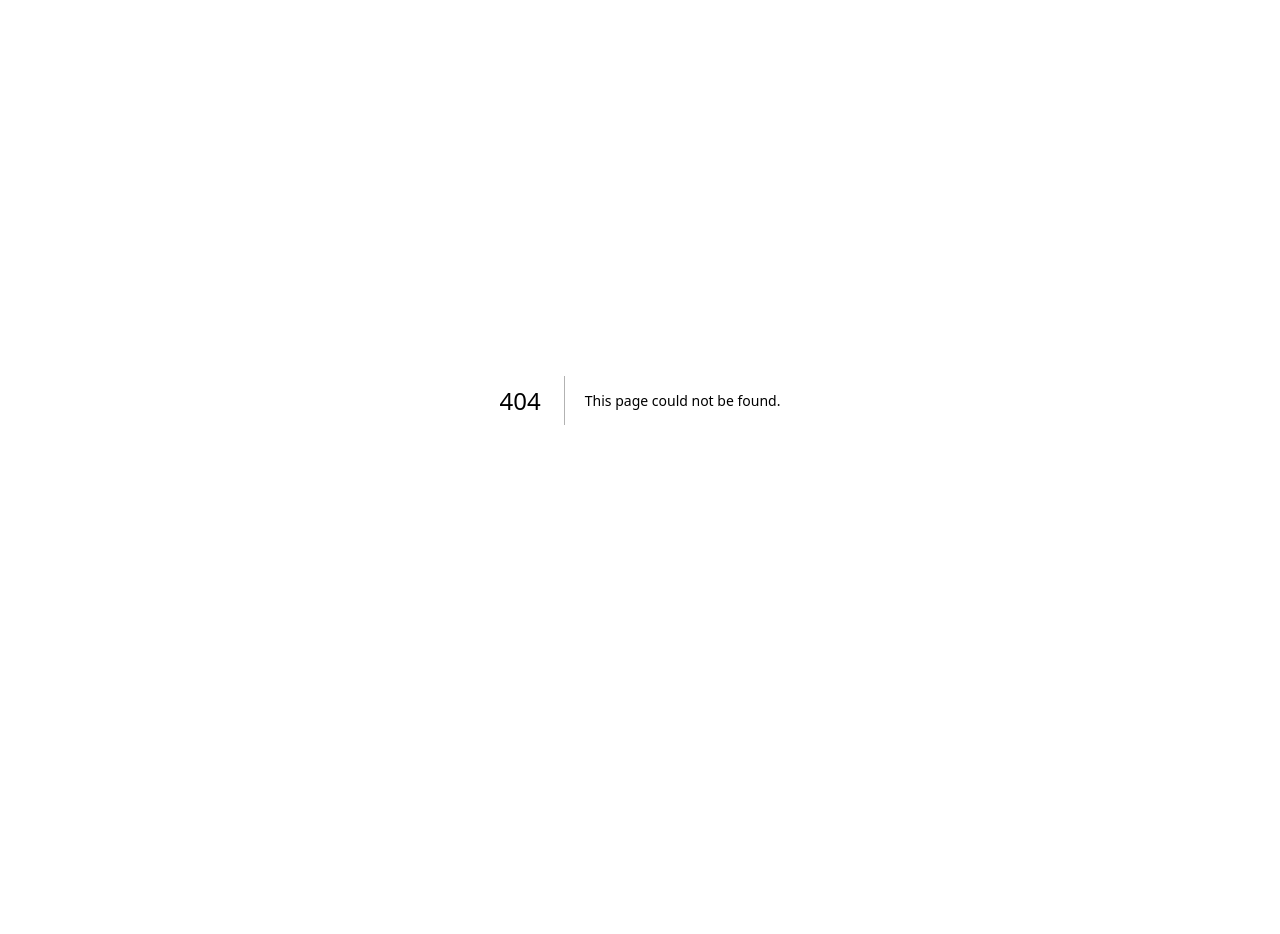
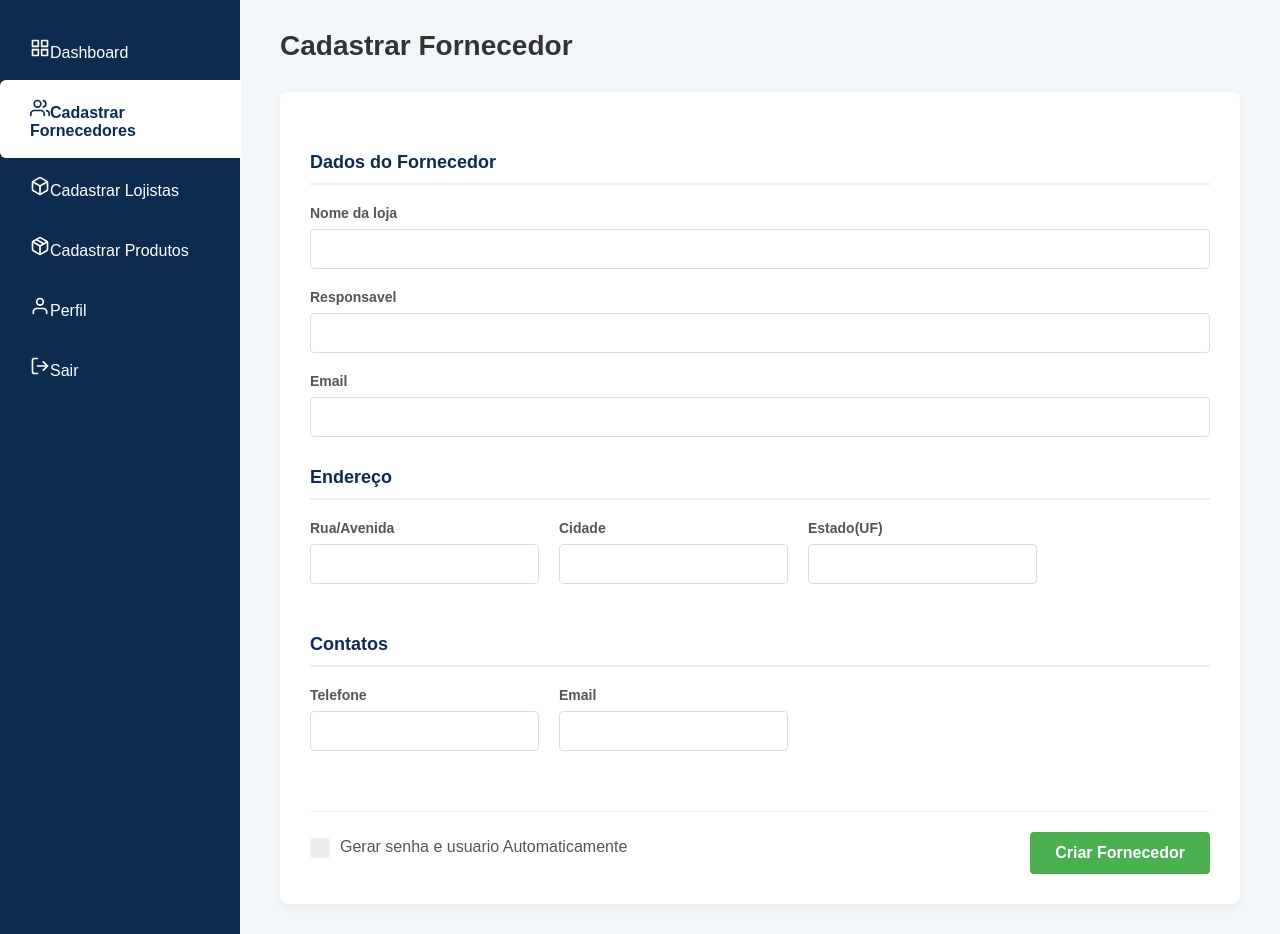
Before and after one commit to Rafaelzzzx/TrabalhoFront, a Next.js app: page /admin/CadastroFornecedor in a window 1280 px wide. Before the commit this address had no page. Before the commit the page ends 800 px from the top, so only its background shows below. Built offline with nearby package versions, Linux system fonts and the light colour scheme.

Commit message:
ultimo-commit-Rafael3x_admin

```diff
--- a/src/pages/CadastroFornecedor.js
+++ b/src/pages/admin/CadastroFornecedor.js
@@ -1,6 +1,7 @@
 import React, { useState } from 'react';
 import Link from 'next/link';
-import styles from '../styles/Loja.module.css';
+
+import styles from '../../styles/Loja.module.css';
 import { FiGrid, FiUsers, FiPackage, FiUser, FiLogOut, FiBox } from 'react-icons/fi';
 
 export default function CadastroFornecedor() {
@@ -18,7 +19,8 @@ export default function CadastroFornecedor() {
   const handleSubmit = (e) => {
     e.preventDefault();
     console.log(formData);
-    alert('Salvar Fornecedor');
+    // IMPORTANTE: Mudei de 'alert' para 'console.log' para seguir a melhor prática
+    console.log('Salvar Fornecedor');
   };
 
   return (
@@ -35,25 +37,27 @@ export default function CadastroFornecedor() {
             </Link>
           </li>
 
-          {/* ITEM ATIVO: FORNECEDORES */}
+          {/* ITEM ATIVO: FORNECEDORES (HREF ATUALIZADO) */}
           <li className={styles.active}>
-            <Link href="/CadastroFornecedor" className={styles.linkReset}>
+            <Link href="/admin/CadastroFornecedor" className={styles.linkReset}>
               <div className={styles.menuItem}>
                 <FiUsers size={20} /><span>Cadastrar Fornecedores</span>
               </div>
             </Link>
           </li>
 
+          {/* CADASTRO LOJISTAS (HREF ATUALIZADO) */}
           <li>
-            <Link href="/CadastroLogista" className={styles.linkReset}>
+            <Link href="/admin/CadastroLogista" className={styles.linkReset}>
               <div className={styles.menuItem}>
-                <FiBox size={20} /><span>Cadastrar Logistas</span>
+                <FiBox size={20} /><span>Cadastrar Lojistas</span>
               </div>
             </Link>
           </li>
 
+          {/* CADASTRO PRODUTOS (HREF ATUALIZADO) */}
           <li>
-            <Link href="/CadastroProdutos" className={styles.linkReset}>
+            <Link href="/admin/CadastroProdutos" className={styles.linkReset}>
               <div className={styles.menuItem}>
                 <FiPackage size={20} /><span>Cadastrar Produtos</span>
               </div>
@@ -68,8 +72,9 @@ export default function CadastroFornecedor() {
             </Link>
           </li>
 
+          {/* SAIR (Link para a página de Login, supondo que ela esteja em /Login) */}
           <li>
-            <Link href="/" className={styles.linkReset}>
+            <Link href="/Login" className={styles.linkReset}>
               <div className={styles.menuItem}>
                 <FiLogOut size={20} /><span>Sair</span>
               </div>
--- a/src/pages/CadastroLogista.js
+++ b/src/pages/admin/CadastroLogista.js
@@ -1,6 +1,7 @@
 import React, { useState } from 'react';
 import Link from 'next/link';
-import styles from '../styles/Loja.module.css'; // Usando o mesmo CSS da Loja
+import styles from '../../styles/Loja.module.css';
+import api from '../../services/api';
 import {
   FiGrid, FiUsers, FiPackage, FiUser, FiLogOut, FiBox
 } from 'react-icons/fi';
@@ -51,7 +52,7 @@ export default function CadastroLogista() {
 
           {/* 2. Cadastrar Fornecedores */}
           <li>
-            <Link href="/CadastroFornecedor" style={{ textDecoration: 'none' }}>
+            <Link href="/admin/CadastroFornecedor" style={{ textDecoration: 'none' }}>
               <div className={styles.menuItem}>
                 <FiUsers size={20} /><span>Cadastrar Fornecedores</span>
               </div>
```
Also changed, not shown: src/pages/admin/Login.js (renamed from src/pages/admin.js, +14 -4 lines).
